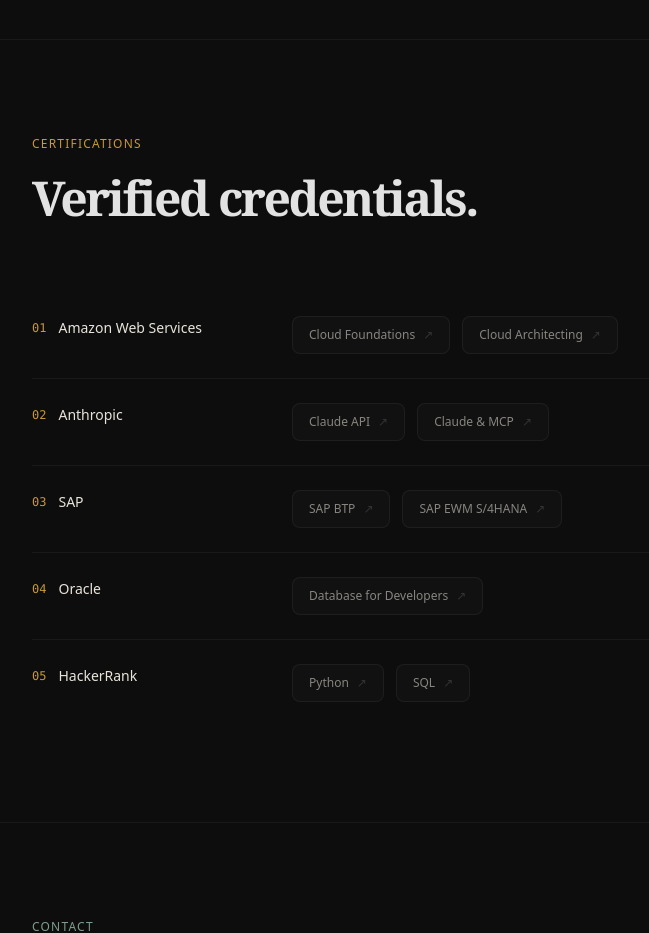
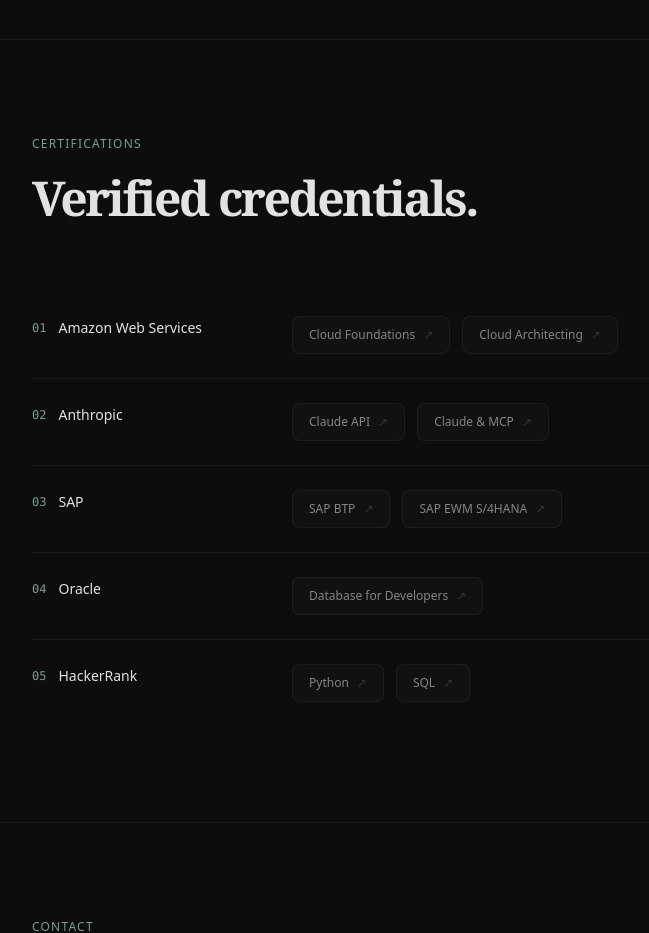
Before and after one commit to shreyassindhur/Shreyas-Portfolio, a React (Vite) app: page / in a window 1280 px wide. Shown: the part 3720-4653 px from the top of the page, without its empty margins (96-745 px from the left). Built offline with nearby package versions, Linux system fonts and the light colour scheme.

Commit message:
fix: apply sage green accent across all components

```diff
--- a/src/components/Certifications.jsx
+++ b/src/components/Certifications.jsx
@@ -46,7 +46,7 @@
   return (
     <section id="certifications" className="px-8 md:px-20 lg:px-32 py-24 border-t border-white/5">
 
-      <p className="text-[#C9983A] text-xs uppercase tracking-widest font-medium mb-4">Certifications</p>
+      <p className="text-[#7D9E8C] text-xs uppercase tracking-widest font-medium mb-4">Certifications</p>
       <h2 className="font-display text-4xl md:text-5xl font-bold tracking-tighter mb-16 leading-tight">
         Verified credentials.
       </h2>
@@ -63,10 +63,10 @@
           >
             {/* Issuer */}
             <div className="lg:col-span-3 flex items-start gap-3 pt-0.5">
-              <span className="text-[#C9983A] text-xs font-mono mt-0.5">
+              <span className="text-[#7D9E8C] text-xs font-mono mt-0.5">
                 {String(gi + 1).padStart(2, '0')}
               </span>
-              <span className="text-[#E8E4DC] text-sm font-medium">{group.issuer}</span>
+              <span className="text-[#E2E2E2] text-sm font-medium">{group.issuer}</span>
             </div>
 
             {/* Certs */}
@@ -77,12 +77,12 @@
                   href={cert.link}
                   target="_blank"
                   rel="noreferrer"
-                  className="group/cert flex items-center gap-2 border border-white/5 hover:border-[#C9983A]/30 bg-white/[0.02] hover:bg-white/[0.04] rounded-lg px-4 py-2.5 transition-all duration-200"
+                  className="group/cert flex items-center gap-2 border border-white/5 hover:border-[#7D9E8C]/30 bg-white/[0.02] hover:bg-white/[0.04] rounded-lg px-4 py-2.5 transition-all duration-200"
                 >
-                  <span className="text-[#888580] text-xs group-hover/cert:text-[#E8E4DC] transition-colors duration-200">
+                  <span className="text-[#888580] text-xs group-hover/cert:text-[#E2E2E2] transition-colors duration-200">
                     {cert.name}
                   </span>
-                  <span className="text-[#333] text-xs group-hover/cert:text-[#C9983A] transition-colors duration-200">↗</span>
+                  <span className="text-[#333] text-xs group-hover/cert:text-[#7D9E8C] transition-colors duration-200">↗</span>
                 </a>
               ))}
             </div>
```
